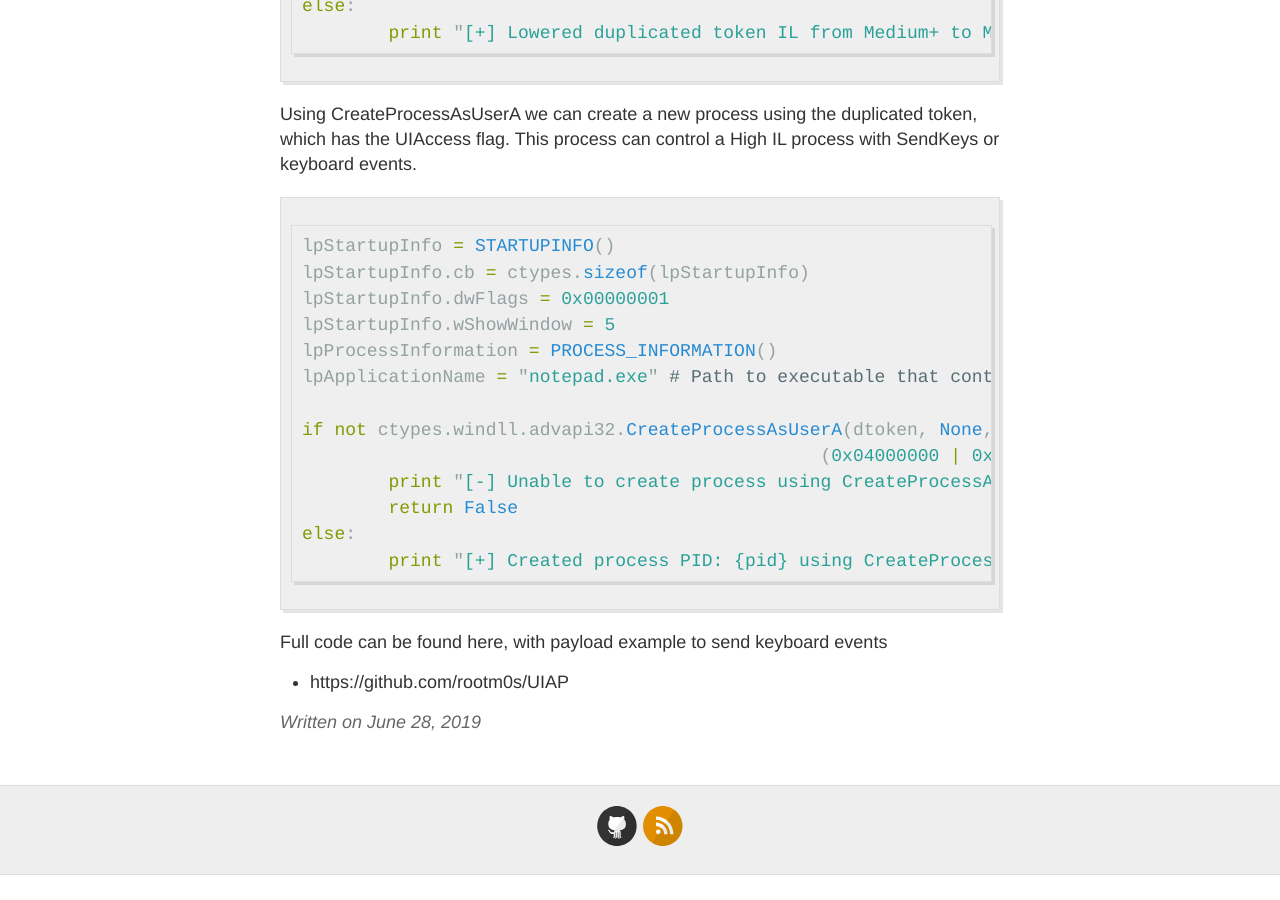
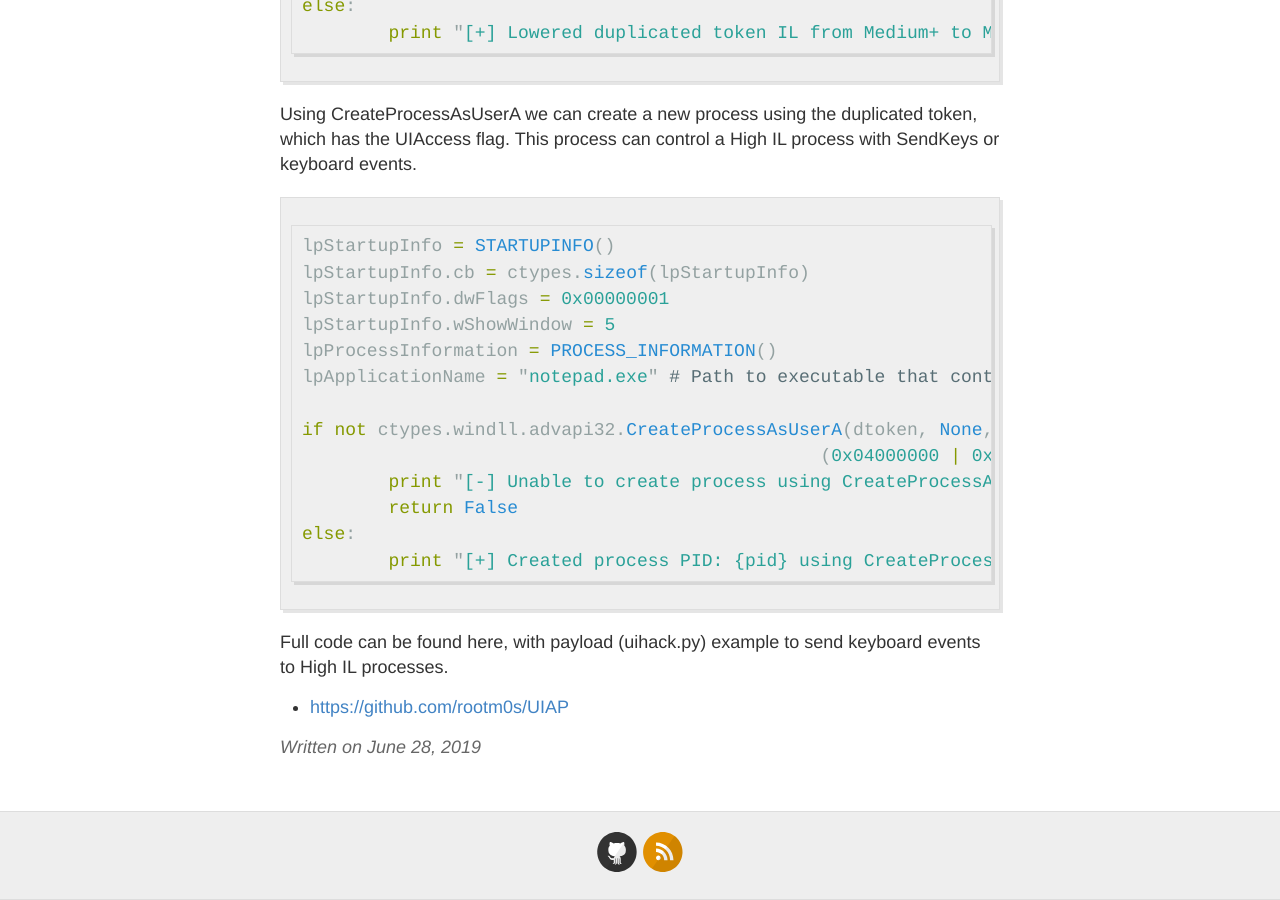
Before and after one commit to rootm0s/rootm0s.github.io, a Jekyll site: the page built from _posts/2019-6-28-researching-rstrui-process.md, in a window 1280 px wide and 900 px high, scrolled down 3552 px. Built offline with Jekyll 4.4.1, drawn with Linux system fonts in a browser that asks for light colours; before the commit the page ends 4427 px from its top, so only the background shows below that.

Commit message:
Update 2019-6-28-researching-rstrui-process.md

````diff
--- a/_posts/2019-6-28-researching-rstrui-process.md
+++ b/_posts/2019-6-28-researching-rstrui-process.md
@@ -109,5 +109,5 @@ else:
 	print "[+] Created process PID: {pid} using CreateProcessAsUserA".format(pid=lpProcessInformation.dwProcessId)
 ```
 
-Full code can be found here, with payload example to send keyboard events
-* https://github.com/rootm0s/UIAP
+Full code can be found here, with payload (uihack.py) example to send keyboard events to High IL processes.
+* [https://github.com/rootm0s/UIAP](https://github.com/rootm0s/UIAP)
````
